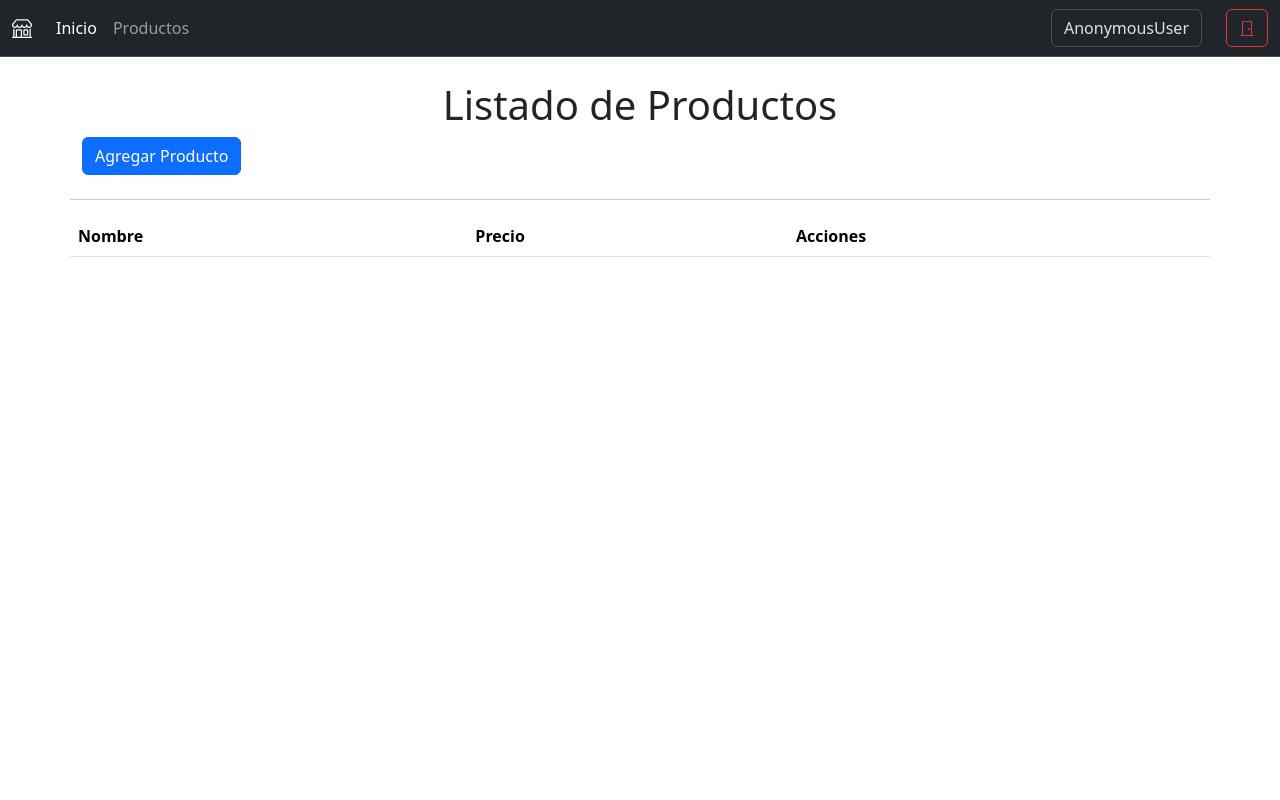
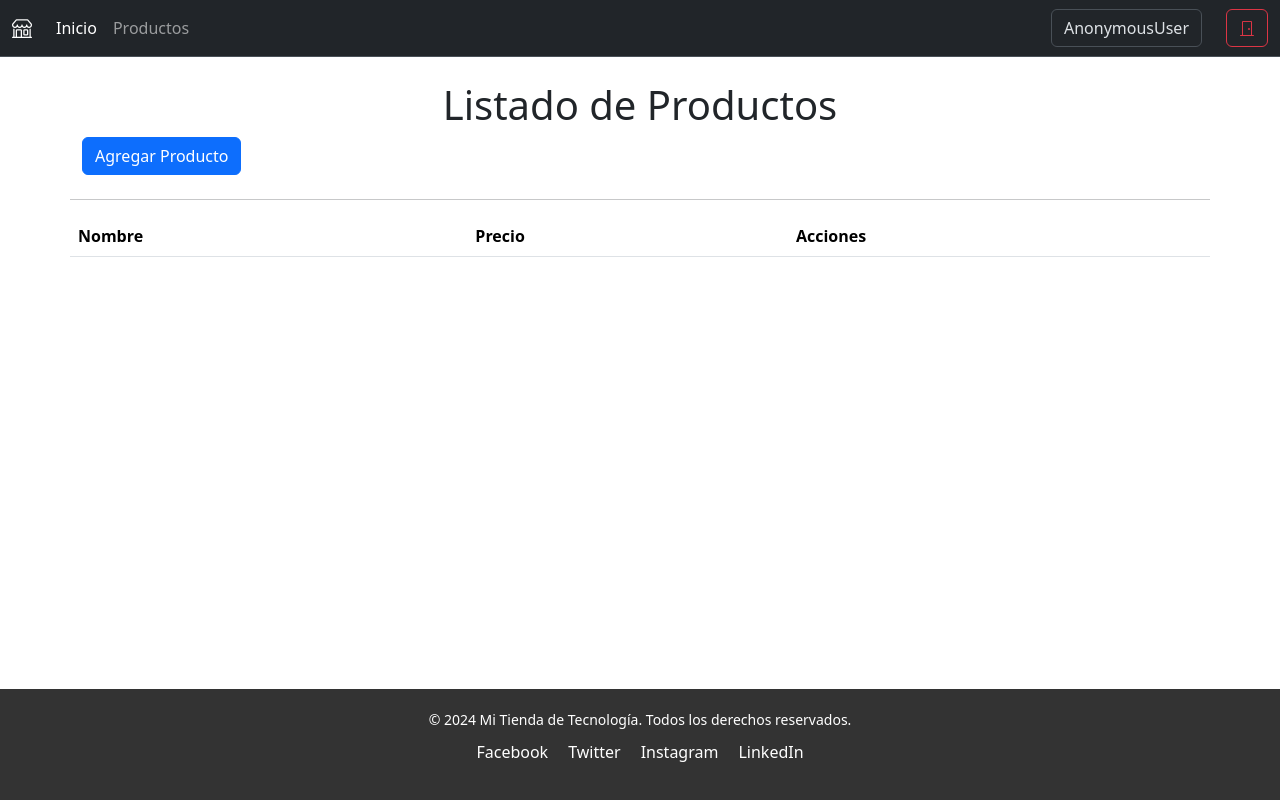
Before and after one commit to dani3lm3na1999/POO_SistemaWeb_2024, a Django app: page /productos/ in a window 1280 px wide. Run offline with Django 5.2, Linux system fonts and the light colour scheme; data that the repository does not hold is empty.

Commit message:
ultimos cambios

```diff
--- a/producto/templates/base.html
+++ b/producto/templates/base.html
@@ -6,6 +6,9 @@
     <title>Tienda Online</title>
     <link href="https://cdn.jsdelivr.net/npm/bootstrap@5.3.3/dist/css/bootstrap.min.css" rel="stylesheet" integrity="sha384-QWTKZyjpPEjISv5WaRU9OFeRpok6YctnYmDr5pNlyT2bRjXh0JMhjY6hW+ALEwIH" crossorigin="anonymous">
     <link rel="stylesheet" href="https://cdn.jsdelivr.net/npm/bootstrap-icons@1.11.3/font/bootstrap-icons.min.css">
+    {% load static %}
+    <link rel="stylesheet" href="{% static 'home/css/footer.css' %}">
+    {% block estilos %}{% endblock %}
   </head>
   <body>
     <header>
@@ -35,9 +38,26 @@
     <main>
       {% block contenido %} {% endblock %}
     </main>
-    <footer>
+    <footer class="footer">
+      <div class="container">
+        <p>
+          &copy; 2024 Mi Tienda de Tecnología. Todos los derechos reservados.
+        </p>
+        <ul class="social-links">
+          <li>
+            <a href="https://www.facebook.com" target="_blank">Facebook</a>
+          </li>
+          <li><a href="https://www.twitter.com" target="_blank">Twitter</a></li>
+          <li>
+            <a href="https://www.instagram.com" target="_blank">Instagram</a>
+          </li>
+          <li>
+            <a href="https://www.linkedin.com" target="_blank">LinkedIn</a>
+          </li>
+        </ul>
+      </div>
+    </footer>
 
-    </footer>
 
     <script src="https://cdn.jsdelivr.net/npm/bootstrap@5.3.3/dist/js/bootstrap.bundle.min.js" integrity="sha384-YvpcrYf0tY3lHB60NNkmXc5s9fDVZLESaAA55NDzOxhy9GkcIdslK1eN7N6jIeHz" crossorigin="anonymous"></script>
   </body>
--- /dev/null
+++ b/static/home/css/footer.css
@@ -0,0 +1,50 @@
+/* General styles */
+body {
+    display: flex;
+    min-height: 100vh;
+    flex-direction: column;
+    margin: 0;
+}
+
+/* Footer always at the bottom */
+.footer {
+    background-color: #333;
+    color: #fff;
+    text-align: center;
+    padding: 20px 0;
+    margin-top: auto;
+    width: 100%;
+}
+
+.footer .container {
+    display: flex;
+    flex-direction: column;
+    align-items: center;
+}
+
+.footer p {
+    margin: 0;
+    font-size: 14px;
+}
+
+.social-links {
+    list-style: none;
+    padding: 0;
+    margin-top: 10px;
+    display: flex;
+    gap: 20px;
+}
+
+.social-links li {
+    display: inline;
+}
+
+.social-links a {
+    color: #fff;
+    text-decoration: none;
+    font-size: 16px;
+}
+
+.social-links a:hover {
+    text-decoration: underline;
+}
```
Also changed, not shown: producto/templates/pages/index.html (+63 -0 lines), sistema/settings.py (+6 -1 lines), static/home/css/index.css (added, +79 -0 lines).
